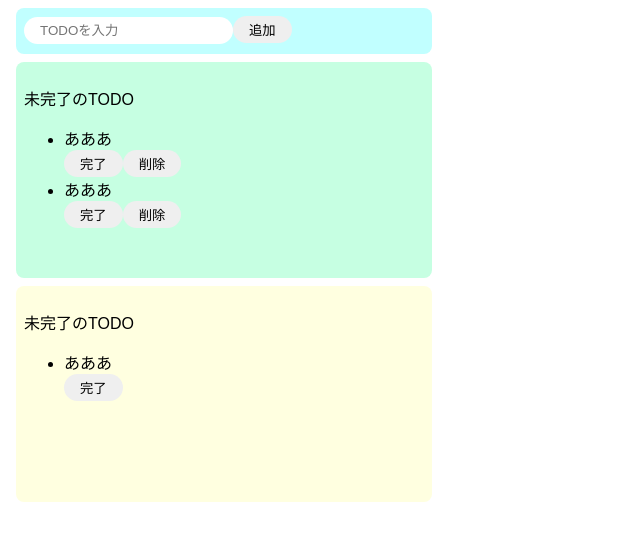
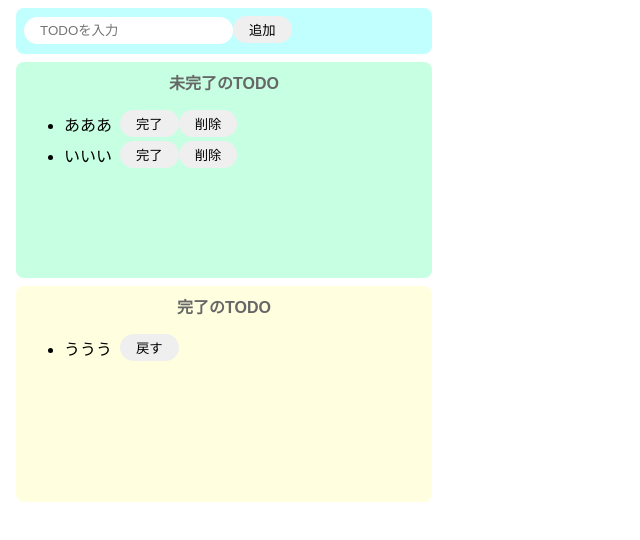
Before and after one commit to achallenger1234/react-todo, a React (Create React App) app: page / in a window 1280 px wide. Shown: the top 540 px of the page, without its empty margins (0-640 px from the left). Built offline with nearby package versions, Linux system fonts and the light colour scheme.

Commit message:
4 commit

```diff
--- a/src/App.jsx
+++ b/src/App.jsx
@@ -1,35 +1,68 @@
-import React from "react";
+import React, { useState } from "react";
 import "./styles.css";
 
 export const App =() => {
+  const [todoText, setTodoText] = useState('');
+  const [imcompleteTodos, setImcompleteTodos] = useState(['あああ', 'いいい'])
+  const [completeTodos, setCompleteTodos] = useState(['ううう'])
+
+  const onChangeTodoText = (event) => setTodoText(event.target.value);
+
+  const onClickAdd = () => {
+    if (todoText === "") return;
+    const newTodos = [...imcompleteTodos, todoText];
+    setImcompleteTodos(newTodos);
+    setTodoText("");
+  };
+
+  const onClickDelete = (index) => {
+    const newTodos = [...imcompleteTodos];
+    newTodos.splice(index, 1);
+    setImcompleteTodos(newTodos);
+  }
+
+  const onClickComplete = (index) => {
+    const newImcompleteTodos = [...imcompleteTodos];
+    newImcompleteTodos.splice(index, 1);
+
+    const newcompleteTodos = [...completeTodos, imcompleteTodos(index)];
+
+    setImcompleteTodos(newImcompleteTodos);
+    setCompleteTodos(newcompleteTodos);
+  }
   return (
       <>
         <div className="input-area">
-          <input placeholder="TODOを入力" />
-          <button>追加</button>
+          <input placeholder="TODOを入力" value={todoText} onChange={onChangeTodoText}/>
+          <button onClick={onClickAdd}>追加</button>
         </div>
         <div className="imcomplete-area">
-          <p>未完了のTODO</p>
+          <p className="title">未完了のTODO</p>
           <ul>
-            <div>
-              <li>あああ</li>
-              <button>完了</button>
-              <button>削除</button>
-            </div>
-            <div>
-              <li>あああ</li>
-              <button>完了</button>
-              <button>削除</button>
-            </div>
+            {imcompleteTodos.map((todo ,index) => {
+              return(
+                <div key={todo} className="list-row">
+                  <li>{todo}</li>
+                  <button onClick={() => onClickComplete(index)}>完了</button>
+                  <button onClick={() => onClickDelete(index)}>削除</button>
+                </div>
+              );
+            })}
           </ul>
         </div>
         <div className="complete-area">
-          <p>未完了のTODO</p>
+          <p className="title">完了のTODO</p>
             <ul>
-              <div>
-                <li>あああ</li>
-                <button>完了</button>
-              </div>
+                {completeTodos.map((todo) => {
+                    return (
+                    <div key={todo} className="list-row">
+                      <li>{todo}</li>
+                      <button>戻す</button>
+                    </div>
+                    );
+                  })
+                }
+
             </ul>
         </div>
       </>
```
